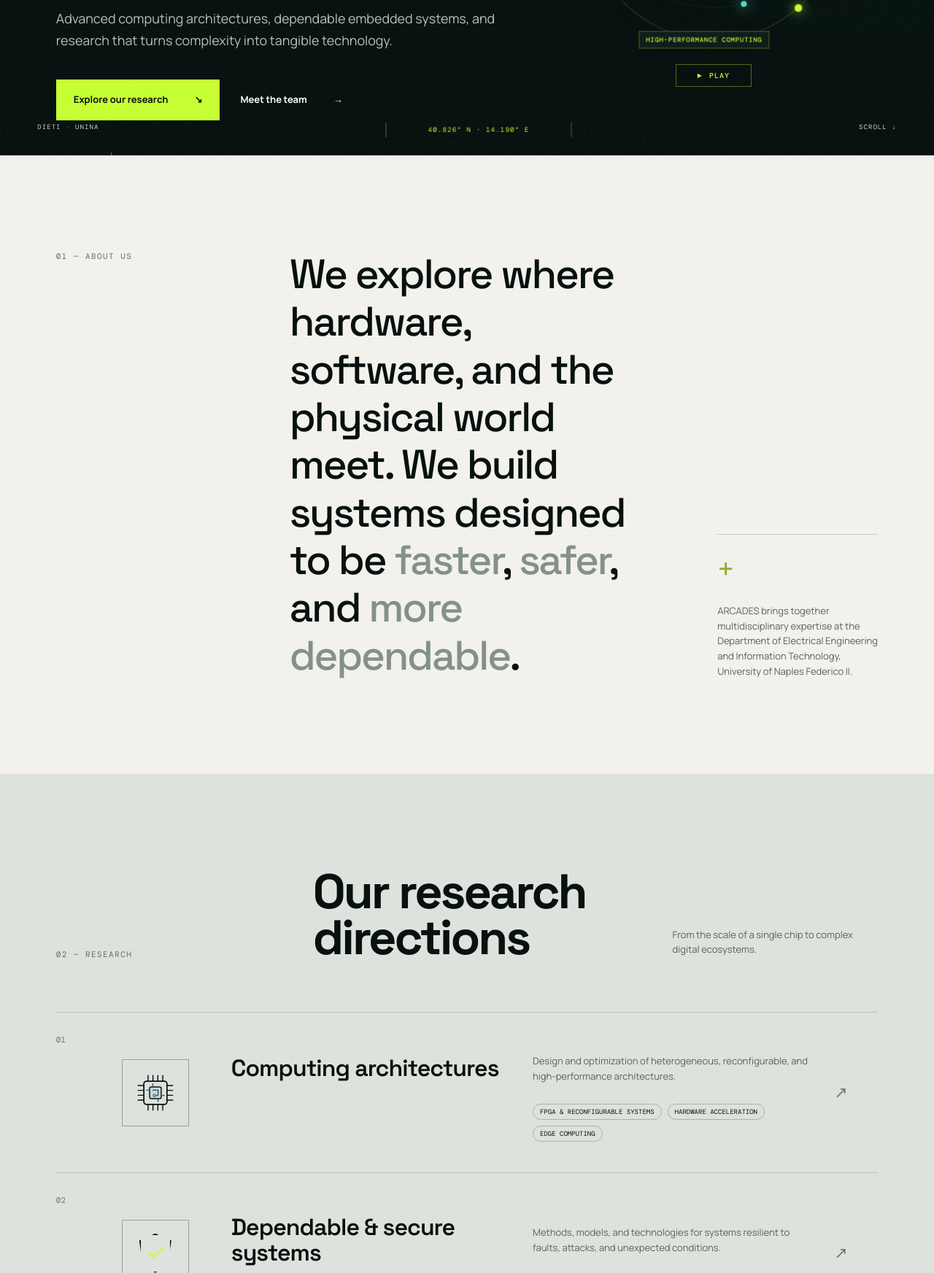
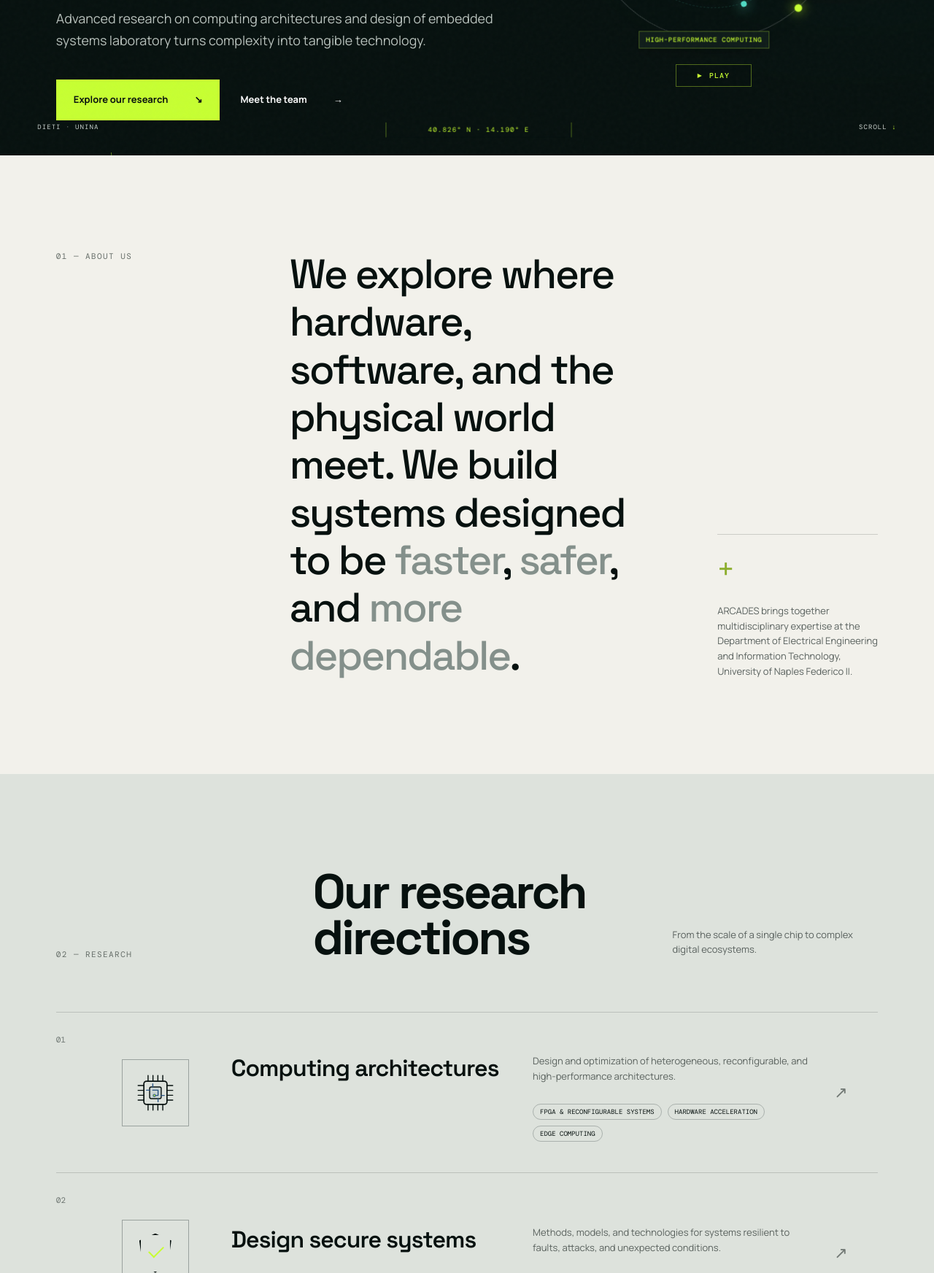
Before and after one commit to mariobarbareschi/arcades, a plain HTML site: page index.html in a window 1280 px wide. Shown: the part 587-2332 px from the top of the page at 73% size. Drawn offline with nearby package versions, Linux system fonts and the light colour scheme.

Commit message:
minor fixes added

```diff
--- a/index.html
+++ b/index.html
@@ -3,7 +3,7 @@
 <head>
   <meta charset="utf-8">
   <meta name="viewport" content="width=device-width, initial-scale=1">
-  <meta name="description" content="ARCADES — Advanced Research on Computing Architectures and Dependable Embedded Systems. Research group at the University of Naples Federico II.">
+  <meta name="description" content="ARCADES — Advanced Research on Computing Architectures and Design of Embedded Systems. Research group at the University of Naples Federico II.">
   <meta name="theme-color" content="#07110f">
   <title>ARCADES — Advanced Computing Research</title>
   <link rel="preconnect" href="https://fonts.googleapis.com">
@@ -47,22 +47,22 @@
           <span data-it="Progettiamo il futuro" data-en="Engineering the future">Engineering the future</span><br>
           <span class="accent" data-it="dei sistemi di calcolo" data-en="of computing systems">of computing systems</span>
         </h1>
-        <p class="hero-intro" data-it="Architetture di calcolo avanzate, sistemi embedded affidabili e ricerca che trasforma la complessità in tecnologia concreta." data-en="Advanced computing architectures, dependable embedded systems, and research that turns complexity into tangible technology.">Architetture di calcolo avanzate, sistemi embedded affidabili e ricerca che trasforma la complessità in tecnologia concreta.</p>
+        <p class="hero-intro" data-it="Architetture di calcolo avanzate, sistemi embedded affidabili e ricerca che trasforma la complessità in tecnologia concreta." data-en="Advanced research on computing architectures and design of embedded systems laboratory turns complexity into tangible technology.">Architetture di calcolo avanzate, sistemi embedded affidabili e ricerca che trasforma la complessità in tecnologia concreta.</p>
         <div class="hero-actions">
           <a class="button primary" href="#research"><span data-it="Esplora la ricerca" data-en="Explore our research">Esplora la ricerca</span><b aria-hidden="true">↘</b></a>
           <a class="button text-button" href="#people"><span data-it="Conosci il team" data-en="Meet the team">Conosci il team</span><b aria-hidden="true">→</b></a>
         </div>
-        <div class="play-line" aria-label="We play embedded, safe, secure, dependable, high-performance and reconfigurable systems">
+        <div class="play-line" aria-label="We play embedded, safe, secure, microcontroller, high-performance and reconfigurable systems">
           <span>WE PLAY</span>
           <span class="play-window" aria-hidden="true"><b id="play-word">EMBEDDED</b></span>
         </div>
       </div>
 
-      <div class="hero-system reveal" aria-label="Advanced Research on Computing Architectures and Dependable Embedded Systems">
+      <div class="hero-system reveal" aria-label="Advanced Research on Computing Architectures and Design of Embedded Systems">
         <div class="orbital">
           <div class="topic-orbit" aria-hidden="true">
             <span style="--a:0deg;--ca:0deg"><b>SECURITY &amp; TRUST</b></span>
-            <span style="--a:60deg;--ca:-60deg"><b>DEPENDABILITY</b></span>
+            <span style="--a:60deg;--ca:-60deg"><b>MICROCONTROLLER</b></span>
             <span style="--a:120deg;--ca:-120deg"><b>HIGH-PERFORMANCE COMPUTING</b></span>
             <span style="--a:180deg;--ca:-180deg"><b>EDGE</b></span>
             <span style="--a:240deg;--ca:-240deg"><b>FPGA</b></span>
@@ -141,7 +141,7 @@
           <div class="card-number">02</div>
           <div class="card-icon shield-icon" aria-hidden="true"><i></i></div>
           <div class="card-copy">
-            <h3 data-it="Sistemi affidabili e sicuri" data-en="Dependable & secure systems">Sistemi affidabili e sicuri</h3>
+            <h3 data-it="Sistemi affidabili e sicuri" data-en="Design secure systems">Sistemi affidabili e sicuri</h3>
             <p data-it="Metodi, modelli e tecnologie per sistemi resilienti a guasti, attacchi e condizioni impreviste." data-en="Methods, models, and technologies for systems resilient to faults, attacks, and unexpected conditions.">Metodi, modelli e tecnologie per sistemi resilienti a guasti, attacchi e condizioni impreviste.</p>
             <ul><li>Cybersecurity</li><li>Fault Tolerance</li><li>Critical Infrastructures</li></ul>
           </div>
@@ -306,7 +306,7 @@
 
   <footer>
     <a class="brand footer-brand" href="#top"><img class="brand-symbol" src="assets/brand/arcades-mark.svg" alt=""><span class="brand-name">ARCADES</span></a>
-    <p>Advanced Research on Computing Architectures<br>and Dependable Embedded Systems</p>
+    <p>Advanced Research on Computing Architectures<br>and Design of Embedded Systems</p>
     <p class="copyright">© <span id="year"></span> ARCADES · <span data-it="Tutti i diritti riservati" data-en="All rights reserved">Tutti i diritti riservati</span></p>
   </footer>
 
```
Also changed, not shown: 1 other file.
